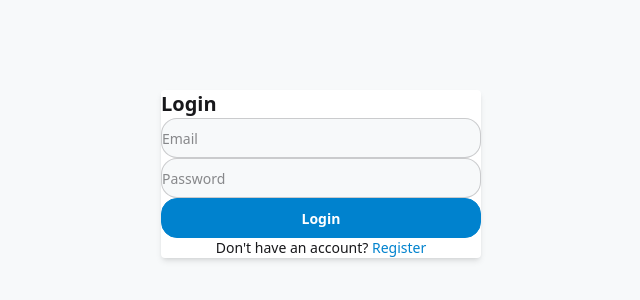
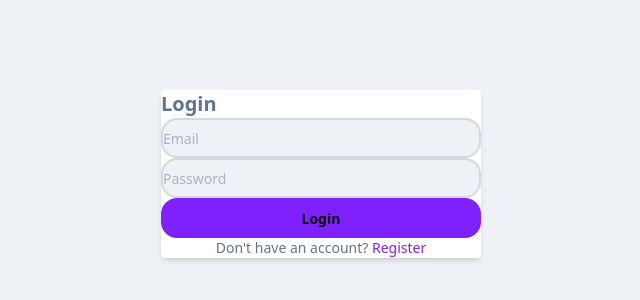
Before and after one commit to karanx64/scenely, a React (Vite) app in the folder frontend/: page /login in a window 1280 px wide. Shown: the part 226-526 px from the top of the page, without its empty margins (319-959 px from the left). Built offline with nearby package versions, Linux system fonts and the light colour scheme; the HTML template or start-up script is replaced by a standard one.

Commit message:
theme changes - colors

```diff
--- a/frontend/src/index.css
+++ b/frontend/src/index.css
@@ -8,72 +8,78 @@
     box-sizing: border-box;
 }
 
+
+
+
 @plugin "daisyui/theme" {
-    name: "light";
-    default: true;
-    prefersdark: false;
-    color-scheme: "light";
-    --color-base-100: oklch(98% 0.003 247.858);
-    --color-base-200: oklch(96% 0.007 247.896);
-    --color-base-300: oklch(92% 0.013 255.508);
-    --color-base-content: oklch(21% 0.006 285.885);
-    --color-primary: oklch(58% 0.158 241.966);
-    --color-primary-content: oklch(100% 0 0);
-    --color-secondary: oklch(55% 0.046 257.417);
-    --color-secondary-content: oklch(100% 0 0);
-    --color-accent: oklch(58% 0.158 241.966);
-    --color-accent-content: oklch(100% 0 0);
-    --color-neutral: oklch(70% 0.015 286.067);
-    --color-neutral-content: oklch(92% 0.004 286.32);
-    --color-info: oklch(90% 0.058 230.902);
-    --color-info-content: oklch(39% 0.09 240.876);
-    --color-success: oklch(76% 0.177 163.223);
-    --color-success-content: oklch(37% 0.077 168.94);
-    --color-warning: oklch(79% 0.184 86.047);
-    --color-warning-content: oklch(28% 0.066 53.813);
-    --color-error: oklch(63% 0.237 25.331);
-    --color-error-content: oklch(97% 0.013 17.38);
+    name: "dimDark";
+    default: false;
+    prefersdark: true;
+    color-scheme: "dark";
+    --color-base-100: oklch(30.857% 0.023 264.149);
+    --color-base-200: oklch(28.036% 0.019 264.182);
+    --color-base-300: oklch(26.346% 0.018 262.177);
+    --color-base-content: oklch(82.901% 0.031 222.959);
+    --color-primary: oklch(54% 0.281 293.009);
+    --color-primary-content: oklch(17.226% 0.028 139.549);
+    --color-secondary: oklch(82% 0.12 346.018);
+    --color-secondary-content: oklch(14.675% 0.033 35.353);
+    --color-accent: oklch(92% 0.084 155.995);
+    --color-accent-content: oklch(14.845% 0.026 311.379);
+    --color-neutral: oklch(24.731% 0.02 264.094);
+    --color-neutral-content: oklch(82.901% 0.031 222.959);
+    --color-info: oklch(74% 0.16 232.661);
+    --color-info-content: oklch(17.215% 0.028 206.182);
+    --color-success: oklch(79% 0.209 151.711);
+    --color-success-content: oklch(17.234% 0.028 166.534);
+    --color-warning: oklch(82% 0.189 84.429);
+    --color-warning-content: oklch(17.232% 0.028 94.818);
+    --color-error: oklch(70% 0.191 22.216);
+    --color-error-content: oklch(16.483% 0.019 33.756);
     --radius-selector: 1rem;
     --radius-field: 1rem;
     --radius-box: 1rem;
     --size-selector: 0.25rem;
     --size-field: 0.25rem;
-    --border: 1px;
+    --border: 2px;
     --depth: 0;
     --noise: 0;
 }
 
+
+
+
 @plugin "daisyui/theme" {
-    name: "dark";
-    default: false;
-    prefersdark: true;
-    color-scheme: "dark";
-    --color-base-100: oklch(27% 0.041 260.031);
-    --color-base-200: oklch(37% 0.044 257.287);
-    --color-base-300: oklch(44% 0.043 257.281);
-    --color-base-content: oklch(97.807% 0.029 256.847);
-    --color-primary: oklch(58% 0.158 241.966);
-    --color-primary-content: oklch(100% 0 0);
-    --color-secondary: oklch(55% 0.046 257.417);
-    --color-secondary-content: oklch(100% 0 0);
-    --color-accent: oklch(58% 0.158 241.966);
-    --color-accent-content: oklch(100% 0 0);
-    --color-neutral: oklch(12% 0.042 264.695);
-    --color-neutral-content: oklch(70% 0.04 256.788);
-    --color-info: oklch(90% 0.058 230.902);
-    --color-info-content: oklch(29% 0.066 243.157);
-    --color-success: oklch(76% 0.177 163.223);
-    --color-success-content: oklch(37% 0.077 168.94);
-    --color-warning: oklch(79% 0.184 86.047);
-    --color-warning-content: oklch(41% 0.112 45.904);
-    --color-error: oklch(63% 0.237 25.331);
-    --color-error-content: oklch(27% 0.105 12.094);
+    name: "dim";
+    default: true;
+    prefersdark: false;
+    color-scheme: "light";
+    --color-base-100: oklch(96% 0.007 247.896);
+    --color-base-200: oklch(92% 0.013 255.508);
+    --color-base-300: oklch(86% 0.022 252.894);
+    --color-base-content: oklch(55% 0.046 257.417);
+    --color-primary: oklch(54% 0.281 293.009);
+    --color-primary-content: oklch(17.226% 0.028 139.549);
+    --color-secondary: oklch(82% 0.12 346.018);
+    --color-secondary-content: oklch(14.675% 0.033 35.353);
+    --color-accent: oklch(92% 0.084 155.995);
+    --color-accent-content: oklch(14.845% 0.026 311.379);
+    --color-neutral: oklch(37% 0.044 257.287);
+    --color-neutral-content: oklch(82.901% 0.031 222.959);
+    --color-info: oklch(74% 0.16 232.661);
+    --color-info-content: oklch(17.215% 0.028 206.182);
+    --color-success: oklch(79% 0.209 151.711);
+    --color-success-content: oklch(17.234% 0.028 166.534);
+    --color-warning: oklch(82% 0.189 84.429);
+    --color-warning-content: oklch(17.232% 0.028 94.818);
+    --color-error: oklch(70% 0.191 22.216);
+    --color-error-content: oklch(16.483% 0.019 33.756);
     --radius-selector: 1rem;
     --radius-field: 1rem;
     --radius-box: 1rem;
     --size-selector: 0.25rem;
     --size-field: 0.25rem;
-    --border: 1px;
+    --border: 2px;
     --depth: 0;
     --noise: 0;
 }
```
